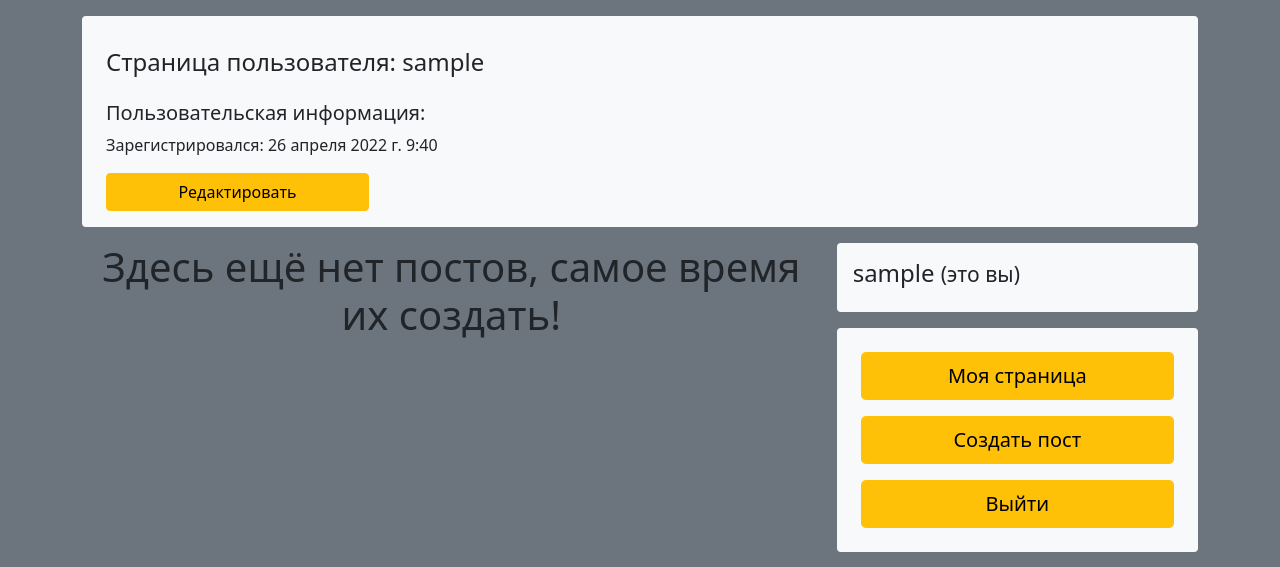
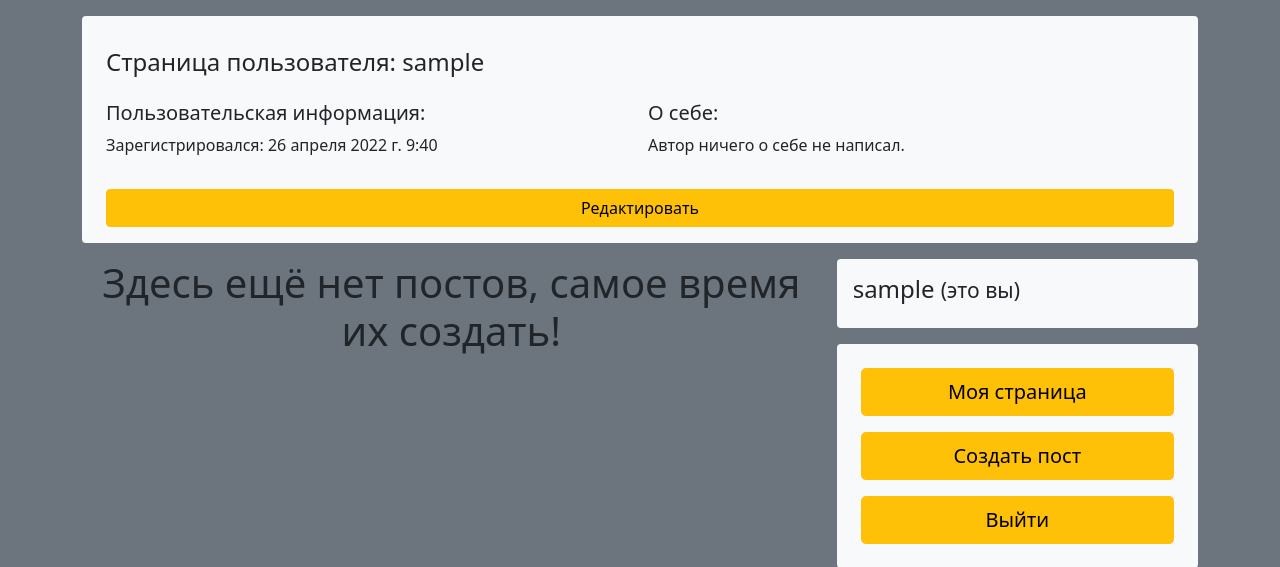
Before and after one commit to Limon8bit/Gamebu, a Django app: page /my_profile in a window 1280 px wide. Shown: the part 72-639 px from the top of the page. Run offline with Django 4.2, Linux system fonts and the light colour scheme; the visitor is signed in with stand-in values (Sample User, id 1); data that the repository does not hold is empty.

Commit message:
Extends profile model. Fix some little issues in front. Add more usable README folder.

```diff
--- a/blog/main/models.py
+++ b/blog/main/models.py
@@ -89,6 +89,12 @@ class Profile(models.Model):
         blank=True,
         null=True,
     )
+    bio = models.TextField(
+        'Biography',
+        max_length = 350,
+        blank = True,
+        null = True,
+    )
 
     @receiver(post_save, sender=User)
     def create_user_profile(sender, instance, created, **kwargs):
--- a/blog/main/templates/main/create_post.html
+++ b/blog/main/templates/main/create_post.html
@@ -1,8 +1,11 @@
 {% extends 'main/base.html' %}
 {%  block content %}
+
 <div class="container d-flex flex-column align-items-center justify-content-center">
+
     <form class="needs-validation w-50 d-flex flex-column align-items-center bg-light rounded p-5"
     enctype="multipart/form-data" method="post">
+        <h5>{{ title }}</h5>
         {% csrf_token %}
         <div class="row g-3 d-flex flex-column align-items-center w-100">
             {% for widget in form %}
--- a/blog/main/templates/main/index.html
+++ b/blog/main/templates/main/index.html
@@ -13,7 +13,7 @@
                         </a>
                     </h2>
                     {% if post.image %}
-                        <img src="{{ post.image.url }}" alt="" class="w-100 rounded mb-3" style="height: 465px">
+                        <img src="{{ post.image.url }}" alt="" class="w-100 rounded mb-3">
                     {% endif %}
                     {% if post.text %}
                         {% filter truncatewords:200 %}
--- a/blog/main/templates/main/login.html
+++ b/blog/main/templates/main/login.html
@@ -1,9 +1,9 @@
 {% extends 'main/base.html' %}
 {%  block content %}
-<div class="container">
-    <div class="album py-5 bg-light rounded">
+<div class="container d-flex justify-content-center">
+    <div class="album py-5 bg-light rounded col-md-6">
         <div class="container d-flex justify-content-center">
-            <form method="post" class="w-50 d-flex justify-content-center flex-column">
+            <form method="post" class="w-75 d-flex justify-content-center flex-column">
                 {% csrf_token %}
                 <h1 class="h3 mb-3 fw-normal text-center">Вход</h1>
                 <strong class="text-danger">{{ form.non_field_errors }}</strong>
--- a/blog/main/templates/main/my_profile.html
+++ b/blog/main/templates/main/my_profile.html
@@ -1,6 +1,6 @@
 {% extends 'main/index.html' %}
 {% block user_info %}
-    <div class='author_info p-3 bg-light rounded col-md-12 mb-3 d-flex row m-0 g-3'>
+    <div class='author_info p-3 bg-light rounded col-md-12 mb-3 d-flex row m-0 g-3 justify-content-center'>
         <h4> Страница пользователя: {{ user.username }}</h4>
             <div class="col-md-6" >
                 <ul class="author_info_list p-0 m-0" style="list-style: none;">
@@ -19,11 +19,19 @@
                         <li>Почта пользователя: {{ user.profile.email }}</li>
                     {% endif %}
                 </ul>
-            <a href="{% url 'main:profile_update' user.pk %}">
-                <button class="btn btn-warning w-50 mt-3">Редактировать</button>
-            </a>
             </div>
             <div class="col-md-6" >
+                <h5>О себе:</h5>
+                {% if not user.profile.bio %}
+                <p>Автор ничего о себе не написал.</p>
+                {% else %}
+                <p class="m-0">{{ user.profile.bio }}</p>
+                {% endif %}
+            </div>
+            <div class="m-0 w-100">
+                <a href="{% url 'main:profile_update' user.pk %}" class="w-100">
+                    <button class="btn btn-warning mt-3 w-100">Редактировать</button>
+                </a>
             </div>
     </div>
 {% endblock user_info %}
--- a/blog/main/templates/main/show_post.html
+++ b/blog/main/templates/main/show_post.html
@@ -12,9 +12,7 @@
                 {% if post.image %}
                 <img src="{{ post.image.url }}" alt="" class="w-100 rounded mb-3">
                 {% endif %}
-                {% filter truncatewords:200 %}
                 <p>{{ post.text|capfirst }}</p>
-                {% endfilter %}
                 <div class="w-100 small d-flex justify-content-between border-top pt-2">
                     <p class="blog-post-meta mb-0">{{ post.publish_date }}</p>
                     <a href="{% url 'main:user' post.author.slug %}" class="text-warning text-decoration-none">
@@ -89,6 +87,5 @@
             </div>
         </div>
     </div>
-
 </div>
 {% endblock content %}
```
Also changed, not shown: blog/main/form.py (+11 -4 lines), blog/main/templates/main/register.html (+3 -4 lines), blog/main/templates/main/update.html (+11 -4 lines), blog/main/templates/main/user.html (+12 -2 lines), README/README.txt (renamed from README.txt), README/User interface changes after login.png (added), README/create post.png (added), README/postpage with comment.png (added), README/registration page.png (added), README/search system work.png (added), 1 other file. Lines whose indentation alone changed are shown as unchanged.
